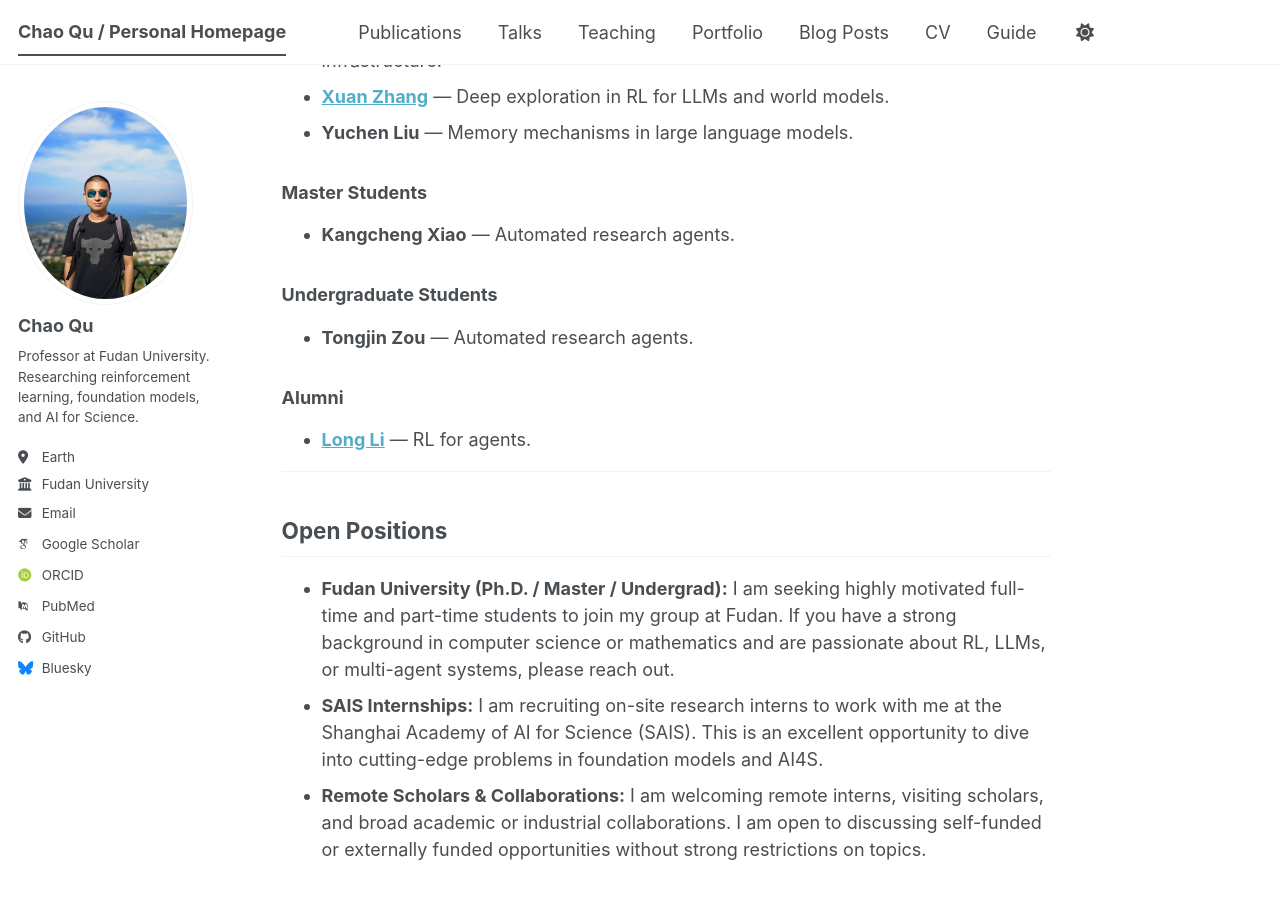
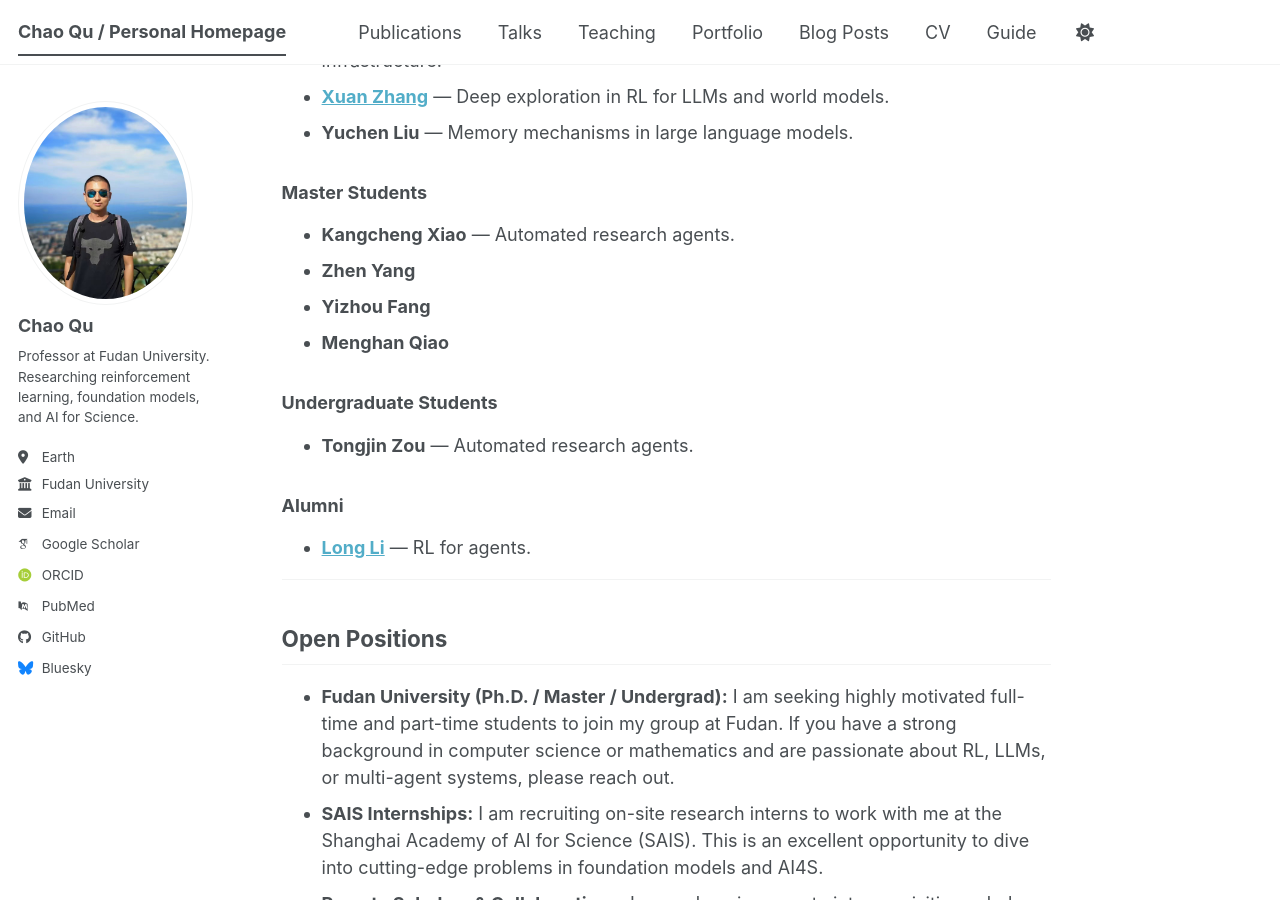
Before and after one commit to Chaos-Q/Chaos-Q.github.io, a Jekyll site: the page built from _pages/about.md, in a window 1280 px wide and 900 px high, scrolled down 1282 px. Built offline with Jekyll 4.4.1, drawn with Linux system fonts in a browser that asks for light colours; some web fonts are replaced; a script bundle is joined from its source files by our own code; library files that are not in the unit come from our copies.

Commit message:
Keep the master's student roster current for the 2026 intake
Add Zhen Yang, Yizhou Fang, and Menghan Qiao to the Master Students section without assigning unprovided research areas.

Confidence: high

Scope-risk: narrow

Tested: Verified all four master students in the section and ran git diff --check.

Not-tested: Local Jekyll build because the jekyll gem is unavailable.

```diff
--- a/_pages/about.md
+++ b/_pages/about.md
@@ -40,6 +40,9 @@ My long-term goal is to develop **"general-purpose autonomous agents"** capable
 ### Master Students
 
 * **Kangcheng Xiao** — Automated research agents.
+* **Zhen Yang**
+* **Yizhou Fang**
+* **Menghan Qiao**
 
 ### Undergraduate Students
 
```
